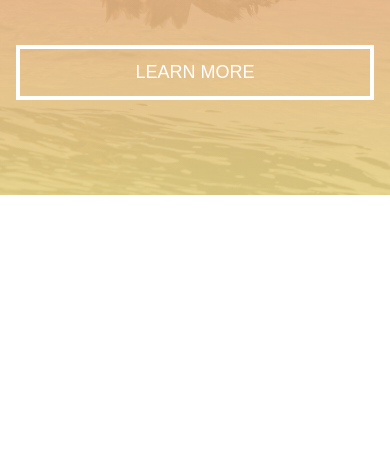
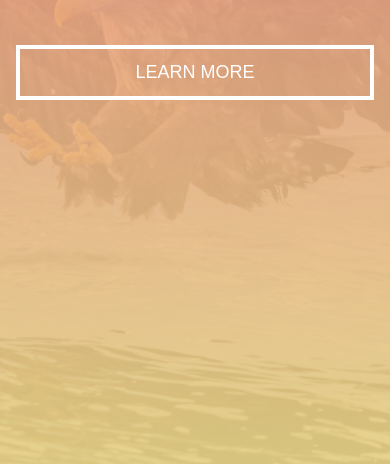
Before and after one commit to AndrewHelix/Adaptive-Landing-TeachMeSkills, a plain HTML site: page index.html in a window 390 px wide. Shown: the part 380-844 px from the top of the page. Drawn offline with Linux system fonts and the light colour scheme.

Commit message:
fix mistake 100vh

```diff
--- a/style.css
+++ b/style.css
@@ -64,7 +64,8 @@ button:focus {
 /*===== Header =====*/
 .header {
   background: linear-gradient(360deg, rgba(237, 215, 137, 0.9) 0%, rgba(233, 130, 131, 0.9) 100%), url(./assets/img/header.jpg) center / cover no-repeat;
-  padding-bottom: 201px;
+  /* padding-bottom: 201px; */
+  height: 100vh;
 }
 
 .header-wrapper {
@@ -187,7 +188,7 @@ button:focus {
 
 @media (max-width: 1024px) {
   .header {
-    padding-bottom: 136px;
+    /* padding-bottom: 136px; */
   }
 
   .container {
@@ -236,7 +237,7 @@ button:focus {
 
 @media (max-width: 600px) {
   .header {
-    padding-bottom: 95.75px;
+    /* padding-bottom: 95.75px; */
   }
 
   .header-wrapper {
```
